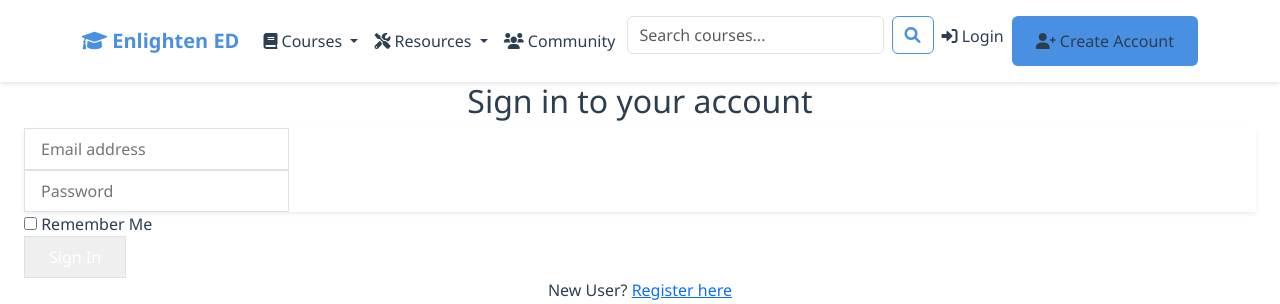
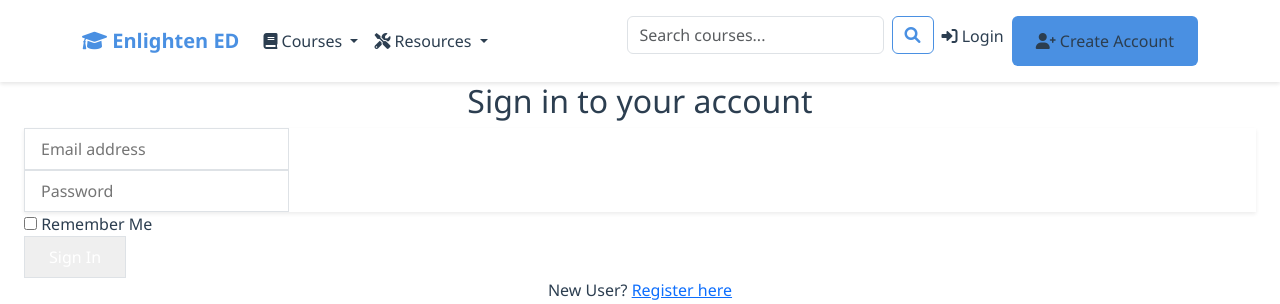
Before and after one commit to rjvtayam/Courseware, a Flask app: page /login in a window 1280 px wide. Shown: the top 304 px of the page. Run offline with Flask 3, Linux system fonts and the light colour scheme; some libraries are stand-ins or nearby versions.

Commit message:
Fixed navigation error by removing community link
- Removed community link from navigation
- Simplified resources dropdown menu
- Fixed template rendering error

```diff
--- a/app/templates/base.html
+++ b/app/templates/base.html
@@ -55,16 +55,7 @@
                             <li><h6 class="dropdown-header">Tools & Software</h6></li>
                             <li><a class="dropdown-item" href="{{ url_for('resources.category', category='development-tools') }}">Development Tools</a></li>
                             <li><a class="dropdown-item" href="{{ url_for('resources.category', category='design-tools') }}">Design Software</a></li>
-                            <li><hr class="dropdown-divider"></li>
-                            <li><h6 class="dropdown-header">Community</h6></li>
-                            <li><a class="dropdown-item" href="{{ url_for('resources.category', category='forums') }}">Forums & Communities</a></li>
-                            <li><a class="dropdown-item" href="{{ url_for('resources.category', category='youtube') }}">YouTube Channels</a></li>
                         </ul>
-                    </li>
-                    <li class="nav-item">
-                        <a class="nav-link" href="{{ url_for('community.index') }}">
-                            <i class="fas fa-users"></i> Community
-                        </a>
                     </li>
                     {% if current_user.is_authenticated %}
                         {% if current_user.is_teacher %}
```
